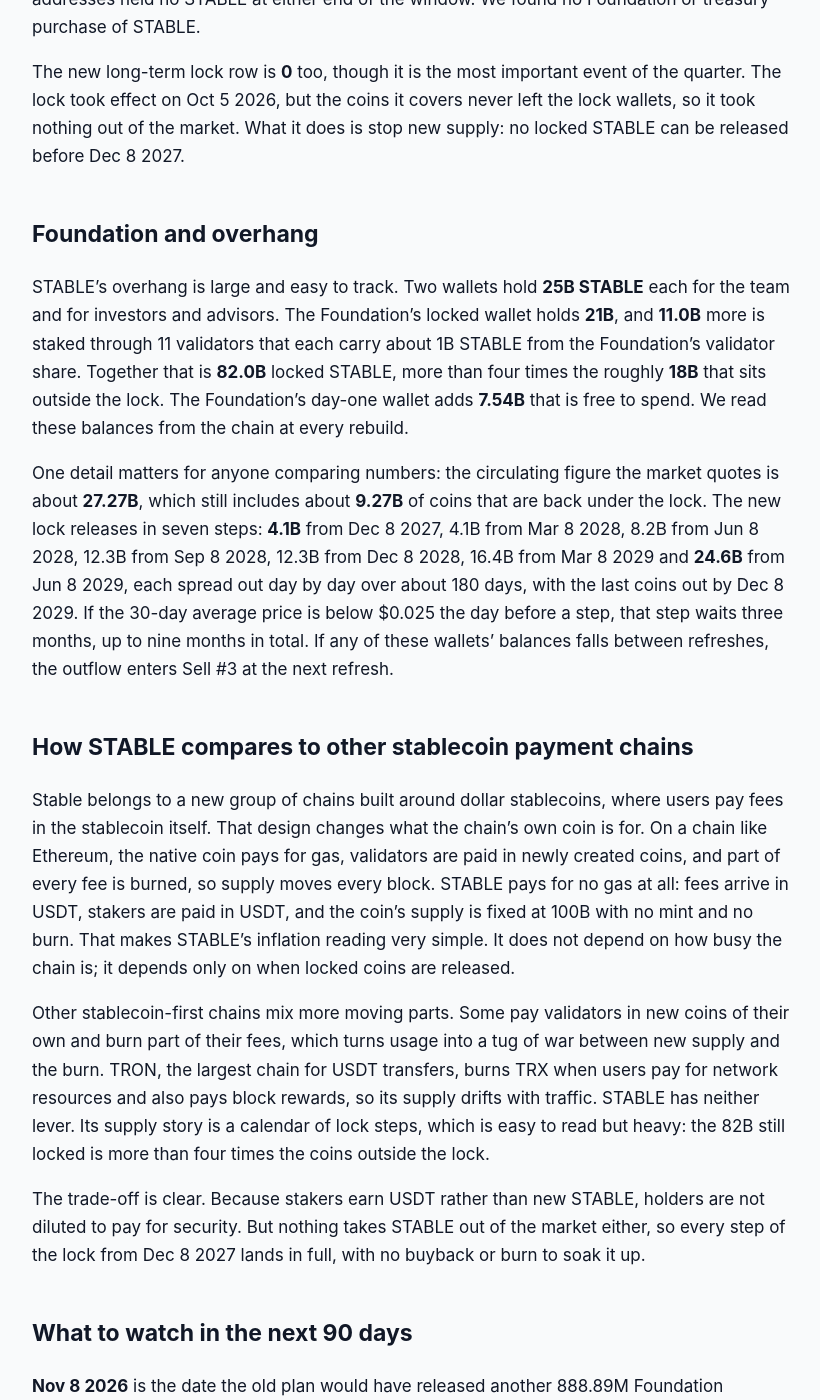
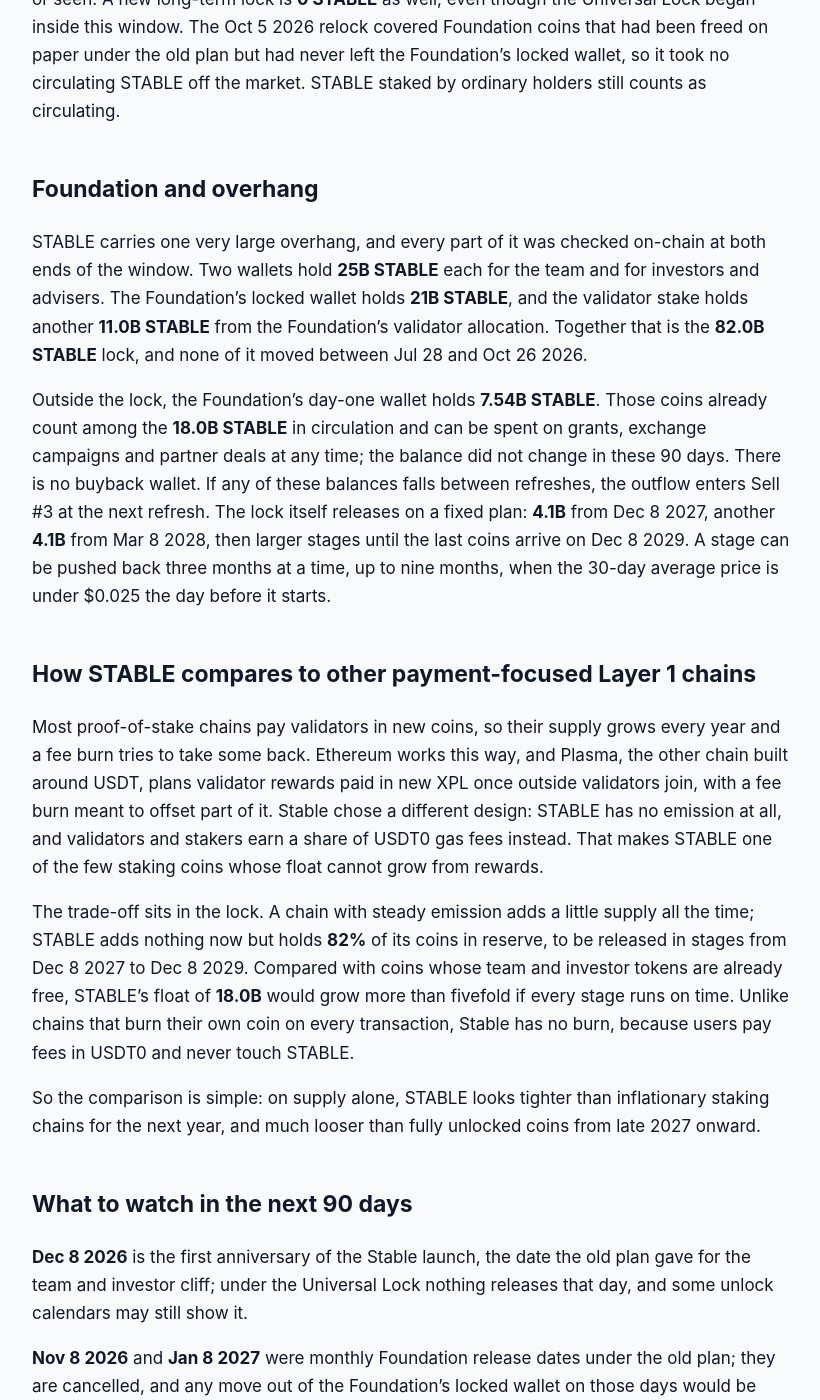
Before and after one commit to jeevansongmy-spec/mrnasdog-articles, a Jekyll site: the page built from crypto/stable-pressure-framework.md, in a window 1280 px wide and 1400 px high, scrolled down 1627 px. Shown: the whole window, without its empty margins (228-1048 px from the left). Built offline with Jekyll 4.4.1, drawn with Linux system fonts in a browser that asks for light colours; some of the changed text lies outside the part shown.

Commit message:
publish: crypto/stable-pressure-framework

```diff
--- a/crypto/stable-pressure-framework.md
+++ b/crypto/stable-pressure-framework.md
@@ -1,67 +1,62 @@
 ---
 title:         "STABLE Inflation Analysis · October 2026 · Mixed flows · supply roughly steady"
-description:   "STABLE supply is flat: 0 new coins in 90 days and 0 projected next. All 100B are minted, none can be burned, and 82B stay locked until Dec 8 2027."
+description:   "STABLE supply is flat: 0.00% net over 90 days and the next 90. All 100B STABLE exist, nothing is minted or burned, and 82B stay locked until Dec 8 2027."
 canonical_url: "https://mrnasdog.com/research/stable/inflation"
 tags:          ["crypto", "stable", "layer1", "tokenomics"]
 published:     true
 ---
-*Originally published at [https://mrnasdog.com/research/stable/inflation](https://mrnasdog.com/research/stable/inflation)*
-
-<!-- main-page -->
-Looking for the buy-or-sell answer? It is on the STABLE coin page, with demand and price drivers: [mrnasdog.com/research/stable](https://mrnasdog.com/research/stable)
+*Originally published at [https://mrnasdog.com/research/stable/inflation](https://mrnasdog.com/research/stable/inflation).*
 
 # STABLE Inflation Analysis · October 2026 · Mixed flows · supply roughly steady
 
-STABLE supply did not grow at all in the last 90 days, and it will not grow in the next 90 either: the Pressure Framework books **0 STABLE** of sell pressure and **0 STABLE** of buy pressure, a net of **0.00%** both ways. All **100B STABLE** were created on Dec 8 2025, the token refuses any new mint or burn, and a new lock that began on Oct 5 2026 keeps all **82.0B** locked coins shut until **Dec 8 2027**. The monitor reads **+10.96%**, because the supply figure it follows still adds coins on Stable's old monthly release plan.
+STABLE supply is flat: **0 STABLE** entered the market and **0 STABLE** left it between Jul 28 and Oct 26 2026, a net change of **0.00%**, and the next 90 days project the same **0.00%**. All **100B STABLE** were created at launch and the chain refuses to make more; **82B** sit in one lock whose first release starts on **Dec 8 2027**. Other trackers show **−27.65%** for the same window because they stopped counting locked Foundation coins as circulating on Oct 20 2026, not because any STABLE was burned or bought back.
 
 ## The verdict, in one paragraph
 
-Over the 90 days from Jul 18 to Oct 16 2026, STABLE's net supply change was **0.00%**, and the projection for the next 90 days is also **0.00%**. The inflation monitor reads **+10.96%** for its own 90-day window, a gap of **10.96 percentage points**, which is far above our 0.5-point limit, so the page carries a ⚠ monitor gap note. We walked every source we could reach to explain it: the gap comes from a supply figure that still adds about **29.7M STABLE a day** on the old Foundation release plan, while on-chain the locked wallets did not move by a single coin. Our number stays. In one line: STABLE is a fully minted, fully locked-up token whose supply is frozen until late 2027.
+The Stable ledger books **0 STABLE** of sell pressure and **0 STABLE** of buy pressure over the last 90 days, so the net is **0.00%** of the **18.0B STABLE** in circulation, and the next 90 days read **0.00%** as well. Other trackers report **−27.65%** for the last 90 days, a gap of **27.65 points**. That gap comes from a change in how they count the Foundation's locked coins, not from coins moving: their figure rose from **24.89B** on Jul 28 to **27.27B** on Oct 19 2026 on the Foundation's old monthly release plan, then fell **9.34B** on Oct 20 2026 when it caught up with the new lock. The locked wallets held the same STABLE at both ends of the window, so the coin page carries a warning note and keeps **0.00%**. The label for STABLE today is a **fixed-supply coin in a long lock**: quiet now, with its big releases still more than a year away.
 
 ## Sell pressure: where new STABLE comes from
 
-Protocol inflation is **0**. Stable is a Layer 1 where gas is paid in USDT, and STABLE is the coin used for staking and voting. The whole supply of 100B STABLE was issued in a single event on Dec 8 2025, and when we asked the token to mint one new coin, it refused with its own message that minting the governance token is not allowed. Stakers earn a share of network fees in USDT, so security is not paid for with new STABLE, and total supply read exactly 100B at both ends of the window.
+Protocol inflation is **0 STABLE**. Stable made all **100B STABLE** in a single issuance when the chain launched on Dec 8 2025, and the Stable whitepaper says no further issuance is possible. The chain agrees: a request to create new STABLE is refused with the message that minting the governance token is not allowed, and total supply read exactly **100B** on Jul 28 and on Oct 26 2026. Stable validators and STABLE stakers are paid from gas fees, and those fees are paid in USDT0, so staking does not print new STABLE.
 
-Vesting unlocks are **0**. Under the plan Stable published at launch, the Foundation's 32% share was due to drip out at **888.89M STABLE** on the 8th of every month, and the team and investor shares were due to start unlocking after a one-year cliff on Dec 8 2026. On Aug 14 2026 Stable published a new version of its whitepaper that replaces all of that with one lock for every locked holder. It took effect on Oct 5 2026, covers **82B STABLE**, and also pulls back the Foundation coins that had unlocked on paper since launch. We read the lock wallets at both ends of the window: they held the same coins on Jul 18 and on Oct 16 2026, so the Aug 8 and Sep 8 releases never reached the market.
+Vesting unlocks are **0 STABLE** for both windows. Since Oct 5 2026 one schedule, the Universal Lock, covers **82B STABLE**: the team's **25B**, the investors' and advisers' **25B**, and the Foundation's locked **32B**, of which **11B** is staked with the validators. The first of its seven release stages begins on **Dec 8 2027**, so no STABLE is due between Oct 26 2026 and Jan 24 2027. Under the old plan the Foundation was meant to free **888.89M STABLE** on the 8th of each month, including Aug 8 and Sep 8 2026, but those coins never left the Foundation's locked wallet and the new lock cancelled them.
 
-Foundation and unscheduled unlocks are **0**. The Foundation's day-one wallet holds **7.54B STABLE** that it may spend, but it did not move in the window and it already counts as circulating, so spending it would move coins between holders without adding supply. The long-term locked or bankruptcy row is also **0**: no estate, trustee or court plan holds STABLE.
+Foundation and unscheduled unlocks are **0 STABLE**. The Foundation's day-one wallet already counts as circulating, so spending from it would move coins inside the float rather than add new ones, and it did not move in these 90 days anyway. Long-term locked or bankruptcy supply is **0 STABLE**: no court case, estate or seized pile of STABLE is waiting to be released.
 
 ## Buy pressure: where new STABLE goes
 
-Every buy row is **0** as well. There is no programmatic buyback: fees are collected in USDT and shared with stakers in USDT, and none of that money is used to buy STABLE. There is no fee burn: the token refuses a burn call, total supply stayed at exactly 100B, and the dead addresses held no STABLE at either end of the window. We found no Foundation or treasury purchase of STABLE.
+The programmatic buyback is **0 STABLE**. Stable has no buyback programme for STABLE and says it does not commit to buying the coin or defending its price. The protocol fee burn is also **0 STABLE**: every Stable gas fee is paid in USDT0, not STABLE, the chain refuses any request to burn STABLE, and the dead addresses held **0 STABLE** at both ends of the window.
 
-The new long-term lock row is **0** too, though it is the most important event of the quarter. The lock took effect on Oct 5 2026, but the coins it covers never left the lock wallets, so it took nothing out of the market. What it does is stop new supply: no locked STABLE can be released before Dec 8 2027.
+A Foundation buy is **0 STABLE**; no market purchase by the Stable Foundation was announced or seen. A new long-term lock is **0 STABLE** as well, even though the Universal Lock began inside this window. The Oct 5 2026 relock covered Foundation coins that had been freed on paper under the old plan but had never left the Foundation's locked wallet, so it took no circulating STABLE off the market. STABLE staked by ordinary holders still counts as circulating.
 
 ## Foundation and overhang
 
-STABLE's overhang is large and easy to track. Two wallets hold **25B STABLE** each for the team and for investors and advisors. The Foundation's locked wallet holds **21B**, and **11.0B** more is staked through 11 validators that each carry about 1B STABLE from the Foundation's validator share. Together that is **82.0B** locked STABLE, more than four times the roughly **18B** that sits outside the lock. The Foundation's day-one wallet adds **7.54B** that is free to spend. We read these balances from the chain at every rebuild.
+STABLE carries one very large overhang, and every part of it was checked on-chain at both ends of the window. Two wallets hold **25B STABLE** each for the team and for investors and advisers. The Foundation's locked wallet holds **21B STABLE**, and the validator stake holds another **11.0B STABLE** from the Foundation's validator allocation. Together that is the **82.0B STABLE** lock, and none of it moved between Jul 28 and Oct 26 2026.
 
-One detail matters for anyone comparing numbers: the circulating figure the market quotes is about **27.27B**, which still includes about **9.27B** of coins that are back under the lock. The new lock releases in seven steps: **4.1B** from Dec 8 2027, 4.1B from Mar 8 2028, 8.2B from Jun 8 2028, 12.3B from Sep 8 2028, 12.3B from Dec 8 2028, 16.4B from Mar 8 2029 and **24.6B** from Jun 8 2029, each spread out day by day over about 180 days, with the last coins out by Dec 8 2029. If the 30-day average price is below $0.025 the day before a step, that step waits three months, up to nine months in total. If any of these wallets' balances falls between refreshes, the outflow enters Sell #3 at the next refresh.
+Outside the lock, the Foundation's day-one wallet holds **7.54B STABLE**. Those coins already count among the **18.0B STABLE** in circulation and can be spent on grants, exchange campaigns and partner deals at any time; the balance did not change in these 90 days. There is no buyback wallet. If any of these balances falls between refreshes, the outflow enters Sell #3 at the next refresh. The lock itself releases on a fixed plan: **4.1B** from Dec 8 2027, another **4.1B** from Mar 8 2028, then larger stages until the last coins arrive on Dec 8 2029. A stage can be pushed back three months at a time, up to nine months, when the 30-day average price is under $0.025 the day before it starts.
 
-## How STABLE compares to other stablecoin payment chains
+## How STABLE compares to other payment-focused Layer 1 chains
 
-Stable belongs to a new group of chains built around dollar stablecoins, where users pay fees in the stablecoin itself. That design changes what the chain's own coin is for. On a chain like Ethereum, the native coin pays for gas, validators are paid in newly created coins, and part of every fee is burned, so supply moves every block. STABLE pays for no gas at all: fees arrive in USDT, stakers are paid in USDT, and the coin's supply is fixed at 100B with no mint and no burn. That makes STABLE's inflation reading very simple. It does not depend on how busy the chain is; it depends only on when locked coins are released.
+Most proof-of-stake chains pay validators in new coins, so their supply grows every year and a fee burn tries to take some back. Ethereum works this way, and Plasma, the other chain built around USDT, plans validator rewards paid in new XPL once outside validators join, with a fee burn meant to offset part of it. Stable chose a different design: STABLE has no emission at all, and validators and stakers earn a share of USDT0 gas fees instead. That makes STABLE one of the few staking coins whose float cannot grow from rewards.
 
-Other stablecoin-first chains mix more moving parts. Some pay validators in new coins of their own and burn part of their fees, which turns usage into a tug of war between new supply and the burn. TRON, the largest chain for USDT transfers, burns TRX when users pay for network resources and also pays block rewards, so its supply drifts with traffic. STABLE has neither lever. Its supply story is a calendar of lock steps, which is easy to read but heavy: the 82B still locked is more than four times the coins outside the lock.
+The trade-off sits in the lock. A chain with steady emission adds a little supply all the time; STABLE adds nothing now but holds **82%** of its coins in reserve, to be released in stages from Dec 8 2027 to Dec 8 2029. Compared with coins whose team and investor tokens are already free, STABLE's float of **18.0B** would grow more than fivefold if every stage runs on time. Unlike chains that burn their own coin on every transaction, Stable has no burn, because users pay fees in USDT0 and never touch STABLE.
 
-The trade-off is clear. Because stakers earn USDT rather than new STABLE, holders are not diluted to pay for security. But nothing takes STABLE out of the market either, so every step of the lock from Dec 8 2027 lands in full, with no buyback or burn to soak it up.
+So the comparison is simple: on supply alone, STABLE looks tighter than inflationary staking chains for the next year, and much looser than fully unlocked coins from late 2027 onward.
 
 ## What to watch in the next 90 days
 
-**Nov 8 2026** is the date the old plan would have released another 888.89M Foundation STABLE. Under the new lock it should release nothing; a move out of the Foundation's locked wallet that day would be new sell pressure.
+**Dec 8 2026** is the first anniversary of the Stable launch, the date the old plan gave for the team and investor cliff; under the Universal Lock nothing releases that day, and some unlock calendars may still show it.
 
-**Dec 8 2026** was the original one-year cliff for the team and investor wallets. The new lock replaces it, so the two 25B wallets should stay full; any outflow would land in Sell #3.
+**Nov 8 2026** and **Jan 8 2027** were monthly Foundation release dates under the old plan; they are cancelled, and any move out of the Foundation's locked wallet on those days would be new supply.
 
-**Validator stake**: 11 validators each carry about 1B STABLE from the Foundation's share. Coins that leave staking and then leave the lock wallets would count as new supply, so we watch the stake and the unbonding pool at every rebuild.
+The Coinbase spot listing of STABLE, put on its listing roadmap on Oct 19 2026, would add Coinbase to the venues whose price decides whether a lock stage can be delayed.
 
-**Governance**: locked STABLE carries voting rights, and holders vote on validator rewards and treasury use. A vote that adds STABLE rewards, a buyback or a burn would change this reading; none was on the chain on Oct 16 2026.
+The Foundation's day-one wallet of **7.54B STABLE** is the one large pile that can be spent today; exchange campaigns and grants are paid from it.
 
-**The supply figure the market quotes**: it still adds about 29.7M STABLE a day on the old plan. If it is corrected down toward the 18B outside the lock, the quoted market cap will drop with it, even though no coin moved.
+Any Stable governance proposal that touched STABLE minting, burning or the lock would change this reading; the proposals so far have been software upgrades and settings.
 
 ## Summary
 
-STABLE's supply was flat at **0.00%** over the last 90 days and is projected at **0.00%** for the next 90, because all 100B coins already exist, the token cannot be minted or burned, and a lock that began on Oct 5 2026 holds all **82.0B** locked coins until Dec 8 2027. The monitor's **+10.96%** comes from a supply figure still running on the old monthly plan, not from coins moving. The key risk is size: from Dec 8 2027 to Dec 8 2029 the locked supply, more than four times what trades today, is due to enter the market, with no buyback or burn to absorb it.
+STABLE is a fixed-supply coin: all **100B STABLE** were made at the Dec 8 2025 launch, the chain refuses to mint or burn more, and the last 90 days and the next 90 days both read **0.00%**. Stable pays its validators and stakers in USDT0 fees, so staking adds no new STABLE. The big risk is the **82B STABLE** Universal Lock, which starts releasing on Dec 8 2027 and is fully free by Dec 8 2029. Other trackers show **−27.65%** only because they recounted locked Foundation coins on Oct 20 2026; no STABLE left the market.
 
----
-
-*MrNasDog Pressure Framework analysis of STABLE, Metric 1 — Inflation. Data + explanation only. Not financial advice. Checked Oct 16 2026.*
+*MrNasDog Pressure Framework analysis of STABLE, Metric 1 — Inflation. Data + explanation only. Not financial advice. Checked Oct 26 2026.*
```
